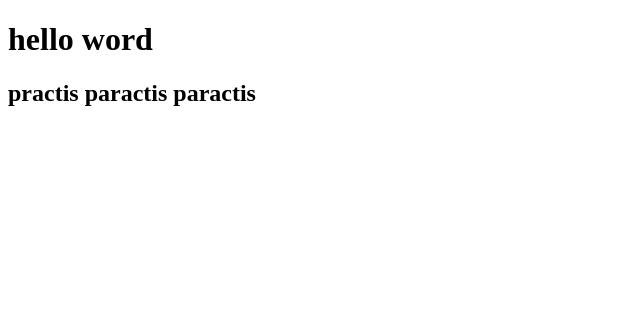
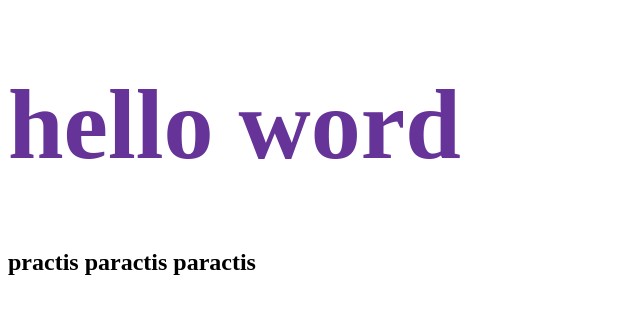
Before and after one commit to Mahdi2023/git-test, a plain HTML site: page index.html in a window 1280 px wide. Shown: the whole page, without its empty margins (0-640 px from the left). Drawn offline with Linux system fonts and the light colour scheme.

Commit message:
style for hello word

```diff
--- a/index.html
+++ b/index.html
@@ -3,6 +3,7 @@
 <head>
     <meta charset="UTF-8">
     <meta name="viewport" content="width=device-width, initial-scale=1.0">
+    <link rel="stylesheet" href="style.css">
     <title>Document</title>
 </head>
 <body>
--- a/style.css
+++ b/style.css
@@ -0,0 +1,4 @@
+h1{
+    font-size: 100px;
+    color : rebeccapurple ;
+}
```
